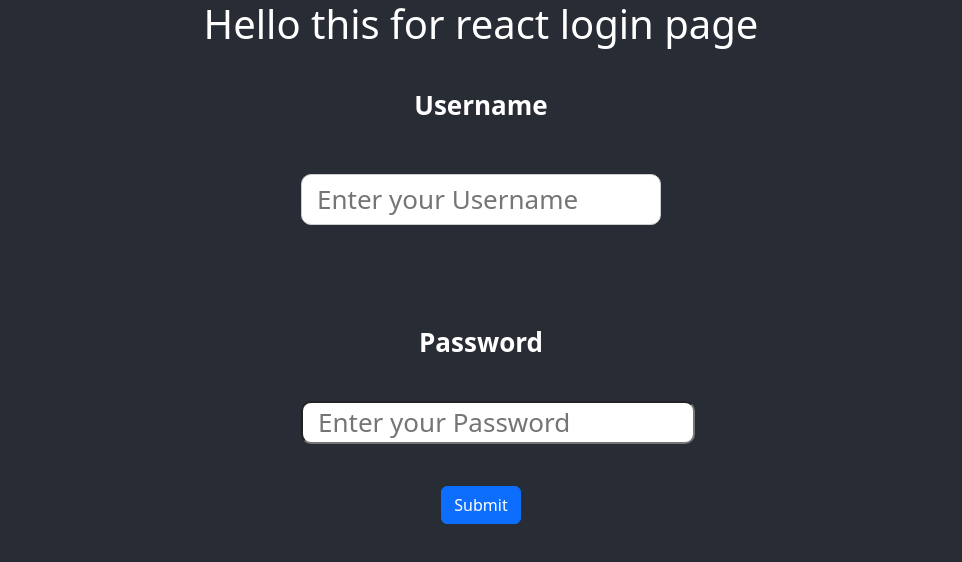
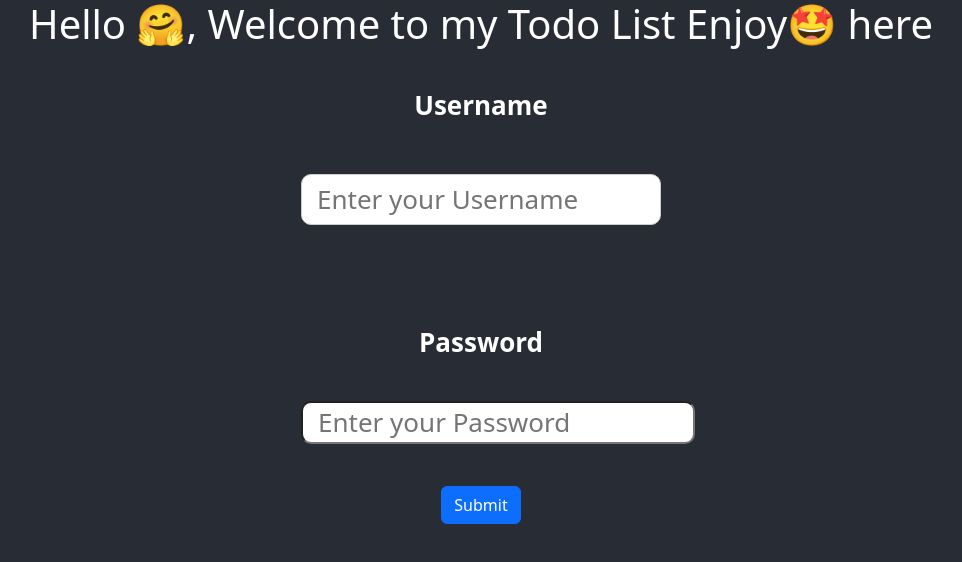
Before and after one commit to Ritesh-sviet/ReactJS, a React (Create React App) app in the folder todo/: page / in a window 1280 px wide. Shown: the top 562 px of the page, without its empty margins (159-1121 px from the left). Built offline with nearby package versions, Linux system fonts and the light colour scheme.

Commit message:
Update TodoLogin.js

```diff
--- a/todo/src/components/TodoLogin.js
+++ b/todo/src/components/TodoLogin.js
@@ -25,7 +25,7 @@ const TodoLogin = (props) => {
   return (
     <>
 
-      <h1>Hello this for react login page</h1>
+      <h1>Hello 🤗, Welcome to my Todo List Enjoy🤩 here</h1>
       <form onSubmit={CheckUser}>
         <label>{props.username}</label><br />
         <input type='text' placeholder='Enter your Username' title='username please' id='user' /><br /><br /><br />
```
